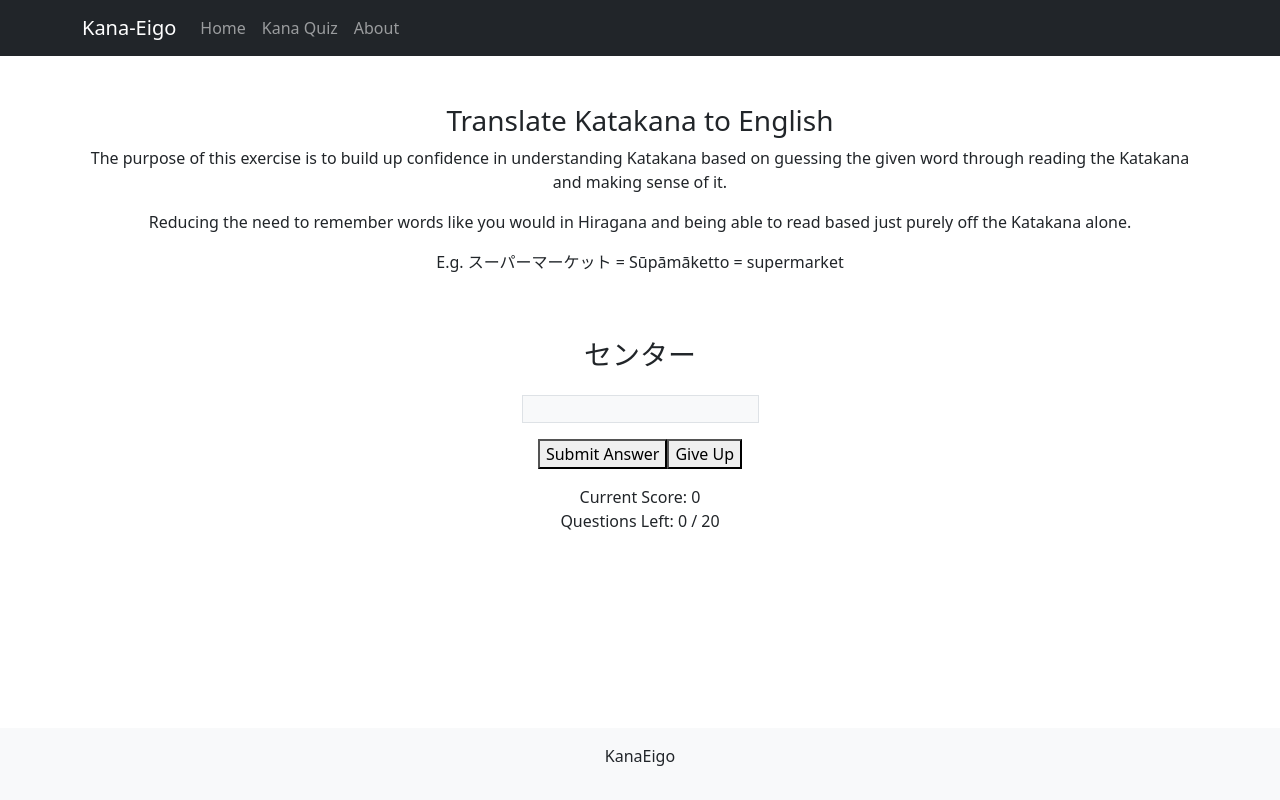
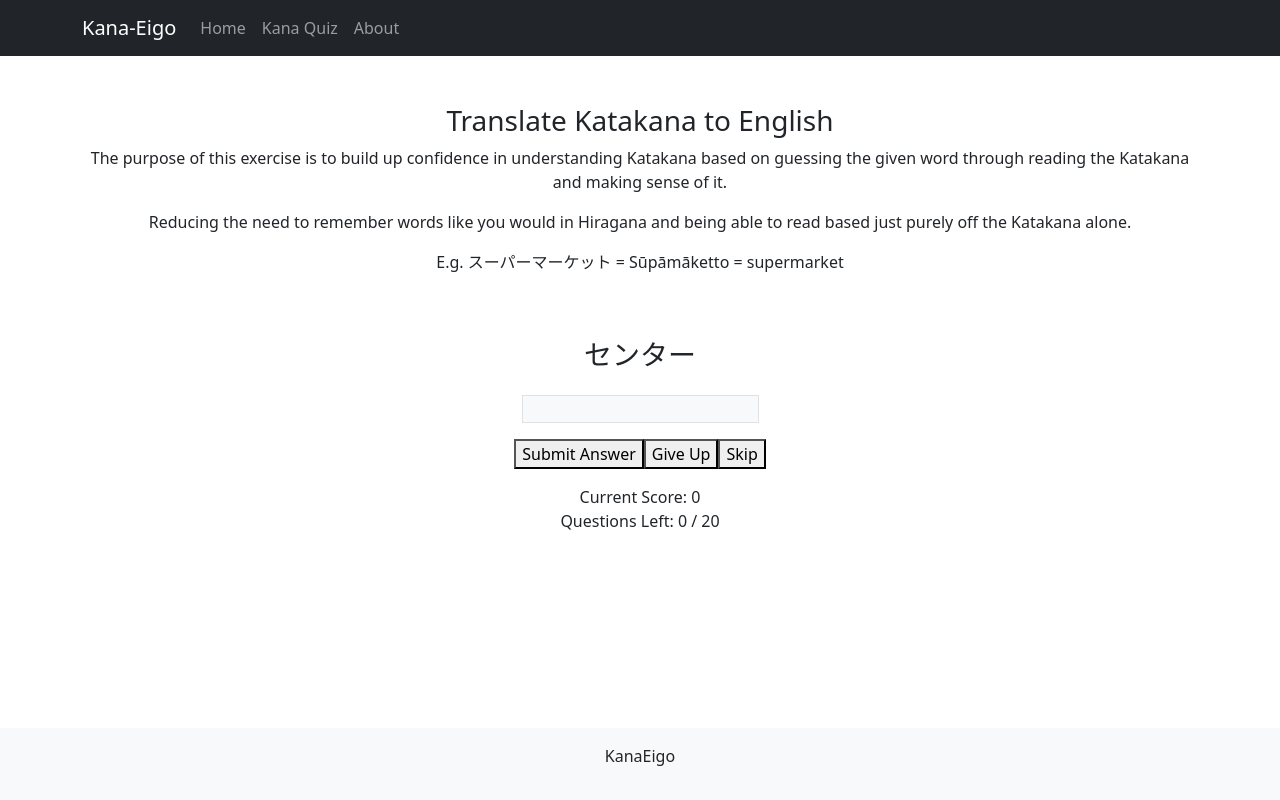
Before and after one commit to chdonncha/kana-eigo, a React (Create React App) app in the folder front-end/: page /kanaquiz in a window 1280 px wide. Built offline with nearby package versions, Linux system fonts and the light colour scheme.

Commit message:
add skip button and functionality ✨

```diff
--- a/front-end/src/pages/KanaQuiz.tsx
+++ b/front-end/src/pages/KanaQuiz.tsx
@@ -133,6 +133,23 @@ export const KanaQuiz = () => {
     (document.getElementById('inputAnswer') as HTMLInputElement).value = '';
   }
 
+  function skip(data: any) {
+    let input = document.getElementById('inputAnswer') as HTMLInputElement;
+    console.log(input.value);
+
+    let inputValue = input.value;
+    let eng = getKeyPairValue(Object.keys(randKanaObj));
+
+    if (eng.toLowerCase() === inputValue.toLowerCase()) {
+      handleCorrectAnswer();
+    } else {
+      handleInCorrectAnswer();
+    }
+    handleShowEmpty(false);
+    clearInput();
+    getRandKana(data, setCurrentKana);
+  }
+
   return (
     <Container fluid="md" className="text-center mt-5">
       {totalSubmits !== 20 ? (
@@ -201,6 +218,15 @@ export const KanaQuiz = () => {
               >
                 Give Up
               </button>
+              <button
+                id="giveUp"
+                className="mt-3"
+                onClick={(event) => {
+                  skip(data);
+                }}
+              >
+                Skip
+              </button>
             </Col>
           </Row>
           <Row className="mt-3">
```
